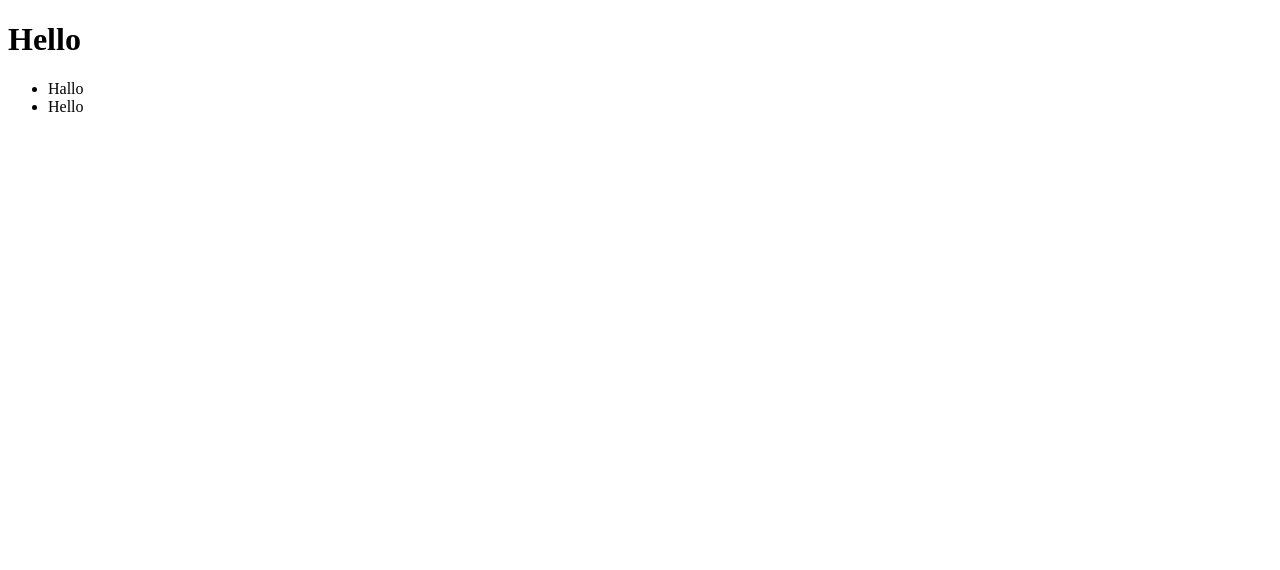
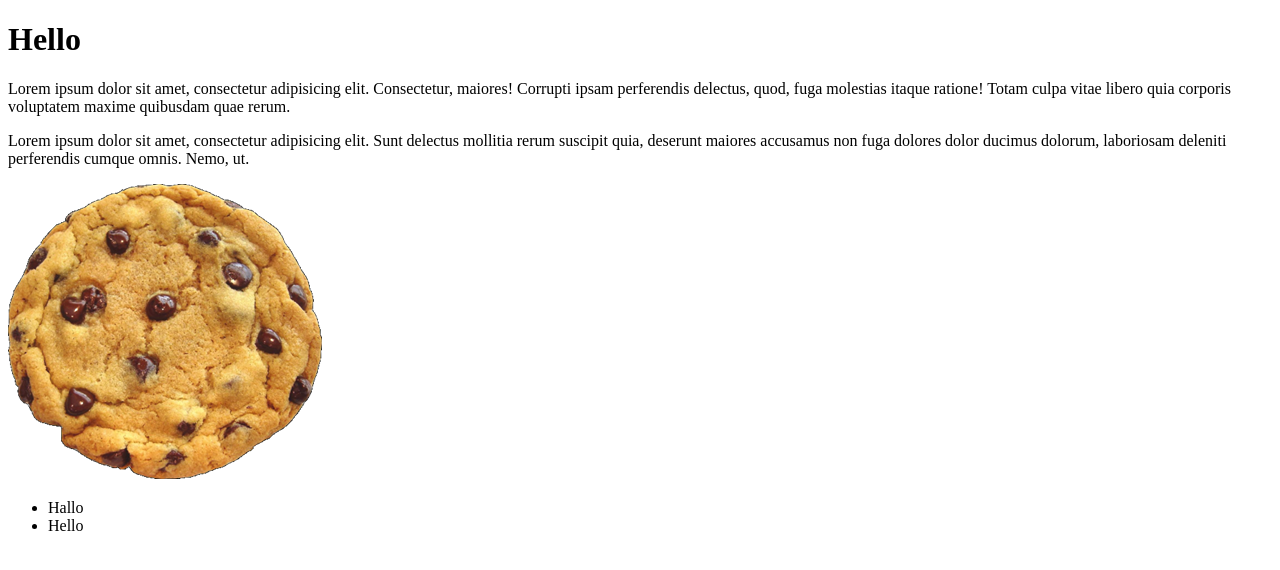
Before and after one commit to D252023/Dino-site, a plain HTML site: page index.html in a window 1280 px wide. Drawn offline with Linux system fonts and the light colour scheme.

Commit message:
add lorem add image

```diff
--- a/index.html
+++ b/index.html
@@ -6,6 +6,9 @@
 </head>
 <body>
 	<h1>Hello</h1>
+	<p>Lorem ipsum dolor sit amet, consectetur adipisicing elit. Consectetur, maiores! Corrupti ipsam perferendis delectus, quod, fuga molestias itaque ratione! Totam culpa vitae libero quia corporis voluptatem maxime quibusdam quae rerum.</p>
+	<p>Lorem ipsum dolor sit amet, consectetur adipisicing elit. Sunt delectus mollitia rerum suscipit quia, deserunt maiores accusamus non fuga dolores dolor ducimus dolorum, laboriosam deleniti perferendis cumque omnis. Nemo, ut.</p>
+	<img src="img/Cookie-Download-PNG.png" alt="cookie">
 	<ul>
 		<li>Hallo</li>
 		<li>Hello</li>
```
Also changed, not shown: img/Cookie-Download-PNG.png (added).
